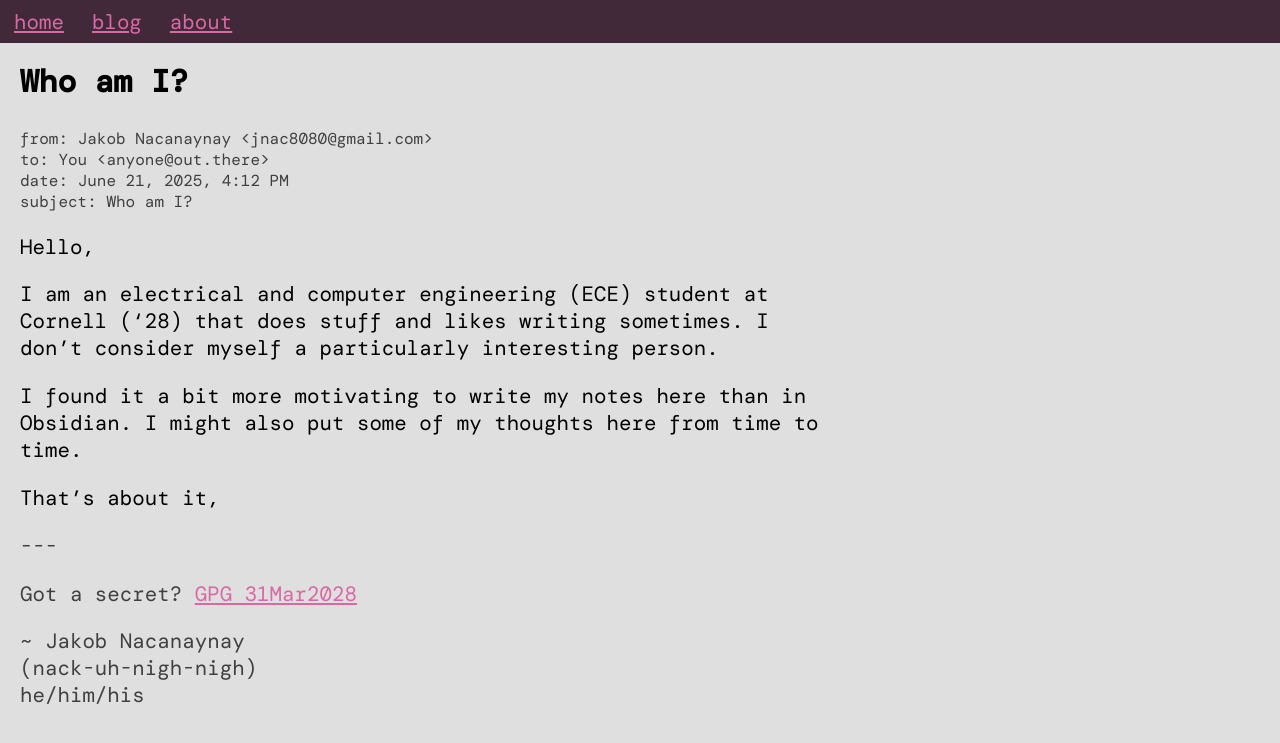
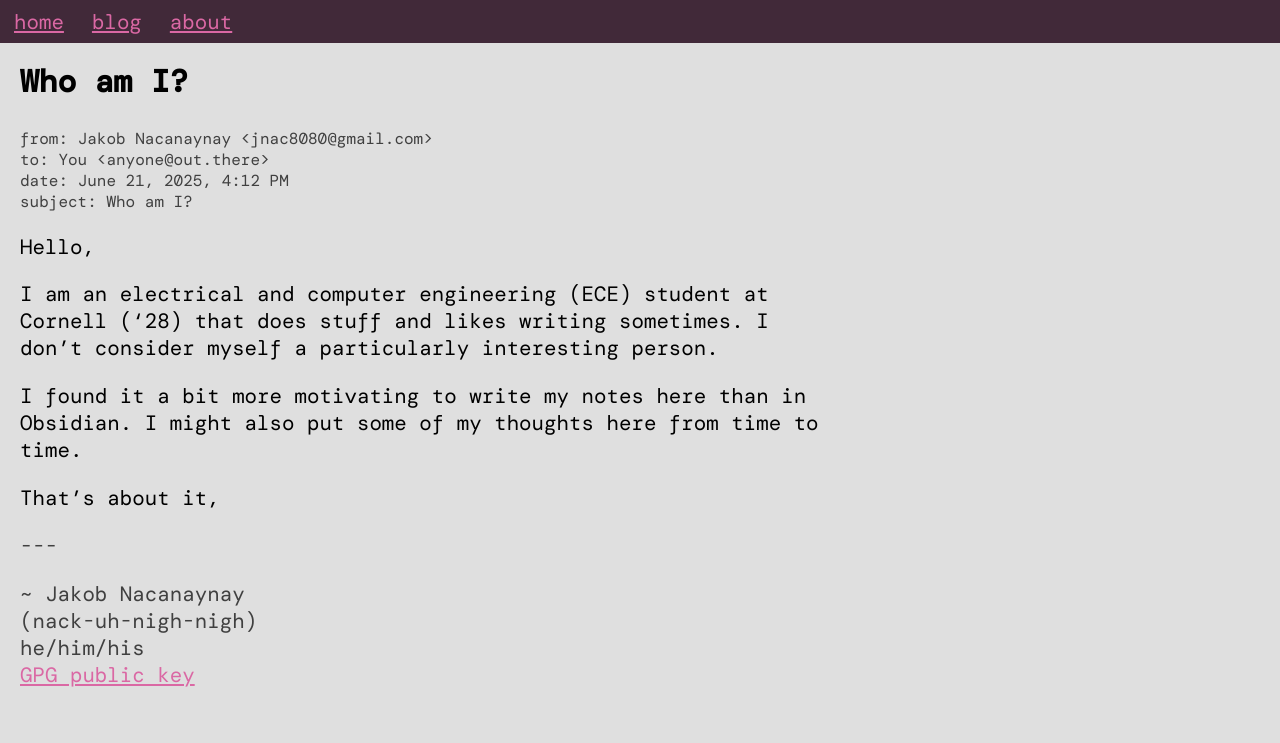
Before and after one commit to j-nac/j-nac.github.io, a Jekyll site: the page built from index.md, in a window 1280 px wide. Shown: the top 743 px of the page. Built offline with Jekyll 4.4.1, drawn with Linux system fonts in a browser that asks for light colours; some web fonts are replaced.

Commit message:
Change format of gpg in signature

```diff
--- a/_includes/signature.html
+++ b/_includes/signature.html
@@ -1,5 +1,4 @@
 <div class="signature">
     <p>---</p>
-    <p>Got a secret? <a href="/gpg/publickey-2028-03-31.gpg.txt" target="_blank" download>GPG 31Mar2028</a></p>
-    <p>~ Jakob Nacanaynay<br />(nack-uh-nigh-nigh)<br />he/him/his</p>
+    <p>~ Jakob Nacanaynay<br />(nack-uh-nigh-nigh)<br />he/him/his<br /><a href="/gpg/publickey-2028-03-31.gpg.txt" target="_blank" download>GPG public key</a></p>
 </div>
```
